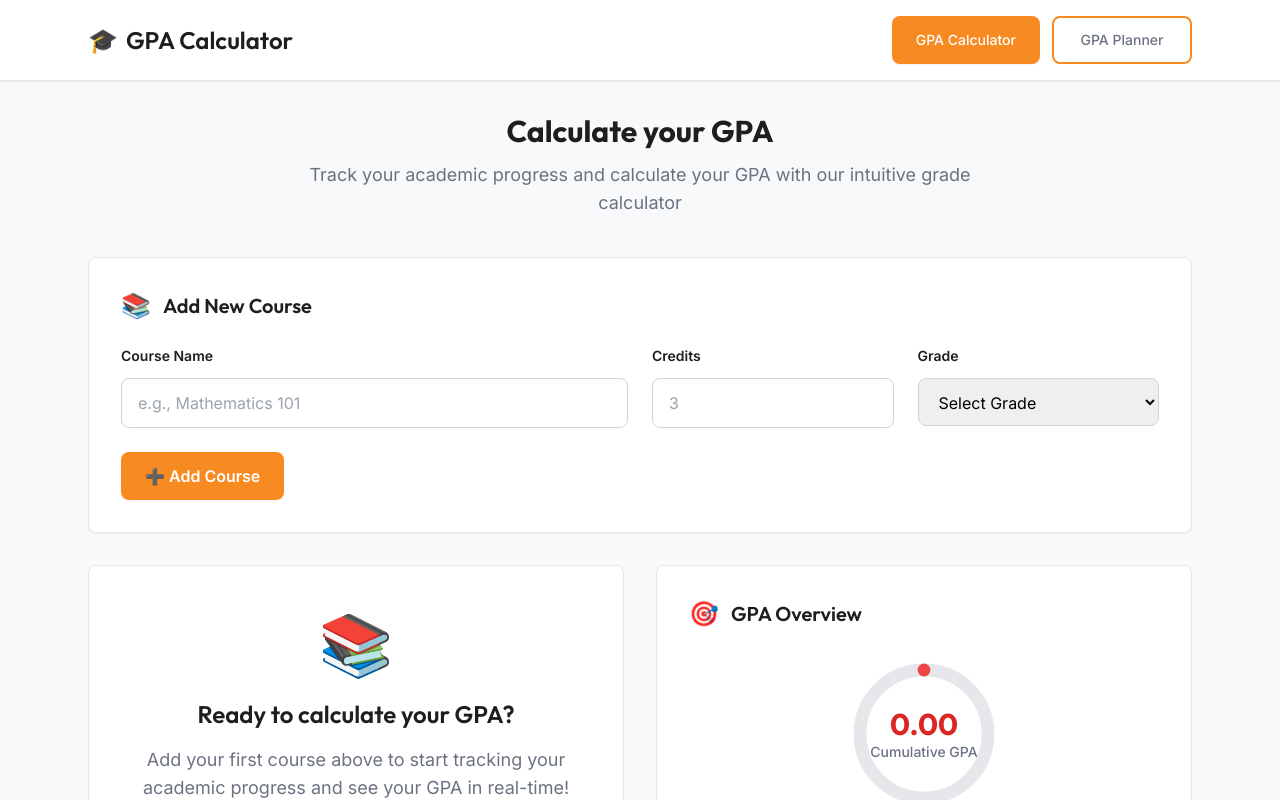
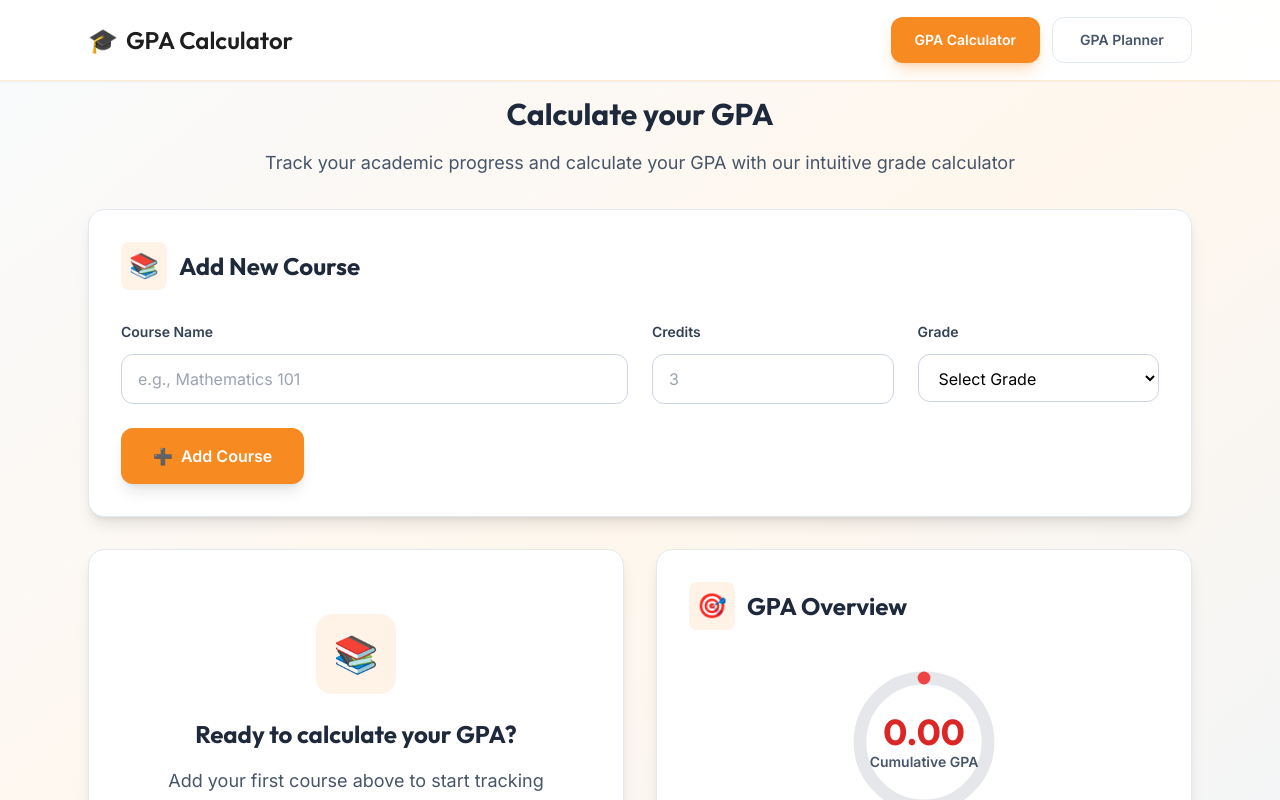
Before and after one commit to Danidu-Muhandiram/GPA-Calculator, a React (Create React App) app: page / in a window 1280 px wide. Shown: the top 800 px of the page. Built offline with nearby package versions, Linux system fonts and the light colour scheme.

Commit message:
enhance UI with gradient backgrounds, animations, improve button styles

```diff
--- a/src/App.tsx
+++ b/src/App.tsx
@@ -6,9 +6,9 @@ function App() {
   const [activeTab, setActiveTab] = useState('calculator'); // track which tab is active
 
   return (
-    <div className="min-h-screen bg-background">
+    <div className="min-h-screen bg-gradient-to-br from-slate-50 via-orange-50 to-slate-100">
       {/* Navigation bar */}
-      <nav className="bg-white shadow-sm border-b border-gray-200">
+      <nav className="bg-white/95 backdrop-blur-md shadow-sm border-b border-orange-200/50 fixed top-0 left-0 right-0 z-50">
         <div className="max-w-6xl mx-auto px-6">
           <div className="flex justify-between items-center h-20">
             <div className="flex items-center">
@@ -23,20 +23,20 @@ function App() {
             <div className="flex space-x-3">
               <button
                 onClick={() => setActiveTab('calculator')}
-                className={`px-6 py-3 rounded-lg text-sm font-medium transition-all duration-200 min-w-[140px] ${
+                className={`px-6 py-3 rounded-xl text-sm font-semibold transition-all duration-300 min-w-[140px] ${
                   activeTab === 'calculator'
-                    ? 'bg-primary text-white shadow-sm'
-                    : 'text-text-secondary hover:text-text hover:bg-gray-100'
+                    ? 'bg-primary text-white shadow-lg shadow-primary/25 hover:shadow-xl hover:shadow-primary/30 transform hover:scale-105'
+                    : 'text-slate-600 hover:text-primary hover:bg-orange-50 border border-slate-200 hover:border-primary/30'
                 }`}
               >
                 GPA Calculator
               </button>
               <button
                 onClick={() => setActiveTab('planner')}
-                className={`px-6 py-3 rounded-lg text-sm font-medium transition-all duration-200 min-w-[140px] border-2 ${
+                className={`px-6 py-3 rounded-xl text-sm font-semibold transition-all duration-300 min-w-[140px] ${
                   activeTab === 'planner'
-                    ? 'bg-primary text-white shadow-sm border-primary'
-                    : 'text-text-secondary hover:text-text hover:bg-gray-100 border-primary'
+                    ? 'bg-primary text-white shadow-lg shadow-primary/25 hover:shadow-xl hover:shadow-primary/30 transform hover:scale-105'
+                    : 'text-slate-600 hover:text-primary hover:bg-orange-50 border border-slate-200 hover:border-primary/30'
                 }`}
               >
                 GPA Planner
@@ -47,12 +47,13 @@ function App() {
       </nav>
 
       {/* Main content area */}
-      <main className="max-w-6xl mx-auto py-8 px-6">
+      <main className="max-w-6xl mx-auto py-8 px-6 pt-24">
         {activeTab === 'calculator' && (
           <div>
-            <div className="text-center mb-10">
-              <h2 className="text-3xl font-bold text-text mb-3 font-display">Calculate your GPA</h2>
-              <p className="text-lg text-text-secondary max-w-2xl mx-auto">
+            <div className="text-center mb-8 relative">
+              <div className="absolute inset-0 bg-gradient-to-r from-primary/10 to-orange-200/20 rounded-3xl blur-3xl -z-10"></div>
+              <h2 className="text-3xl font-bold text-slate-800 mb-4 font-display">Calculate your GPA</h2>
+              <p className="text-lg text-slate-600 mx-auto leading-relaxed whitespace-nowrap max-w-none">
                 Track your academic progress and calculate your GPA with our intuitive grade calculator
               </p>
             </div>
@@ -64,13 +65,13 @@ function App() {
         {activeTab === 'planner' && (
           <div>
             <div className="text-center mb-10">
-              <h2 className="text-3xl font-bold text-text mb-3">Plan your GPA</h2>
-              <p className="text-lg text-text-secondary max-w-2xl mx-auto">
+              <h2 className="text-4xl font-bold text-slate-800 mb-4 font-display">Plan your GPA</h2>
+              <p className="text-xl text-slate-600 max-w-2xl mx-auto leading-relaxed">
                 Plan your future grades to reach your target GPA
               </p>
             </div>
             {/* GPA Planner component will go here */}
-            <div className="bg-white rounded-lg shadow-sm border border-gray-200 p-12 text-center">
+            <div className="bg-white rounded-2xl shadow-lg border border-slate-200 p-16 text-center">
               <div className="text-6xl mb-4">📈</div>
               <h3 className="text-xl font-semibold text-text mb-2">GPA Planner Coming Soon</h3>
               <p className="text-text-secondary">Advanced planning features are in development!</p>
--- a/src/components/GpaCalculator.tsx
+++ b/src/components/GpaCalculator.tsx
@@ -86,18 +86,20 @@ const GpaCalculator: React.FC = () => {
   };
 
   return (
-    <div className="space-y-8">
-      {/* Full Width Add Course Form */}
-      <div className="bg-white rounded-lg shadow-sm border border-gray-200 p-8">
-        <div className="flex items-center gap-3 mb-6">
-          <span className="text-2xl">📚</span>
-          <h3 className="text-xl font-semibold text-text font-display">Add New Course</h3>
+    <div className="space-y-8 animate-fade-in">
+      {/* Add Course Form */}
+      <div className="bg-white rounded-2xl shadow-lg border border-slate-200 p-8 animate-slide-up">
+        <div className="flex items-center gap-3 mb-8">
+          <div className="p-2 bg-primary/10 rounded-lg">
+            <span className="text-2xl">📚</span>
+          </div>
+          <h3 className="text-2xl font-bold text-slate-800 font-display">Add New Course</h3>
         </div>
 
         <div className="grid grid-cols-1 md:grid-cols-4 gap-6">
           {/* Module Name Input */}
           <div className="md:col-span-2">
-            <label className="block text-sm font-semibold text-text mb-3">
+            <label className="block text-sm font-semibold text-slate-700 mb-3">
               Course Name
             </label>
             <input
@@ -105,13 +107,13 @@ const GpaCalculator: React.FC = () => {
               value={currentModule.name}
               onChange={(e) => handleInputChange('name', e.target.value)}
               placeholder="e.g., Mathematics 101"
-              className="w-full px-4 py-3 border border-gray-300 rounded-lg focus:outline-none focus:ring-2 focus:ring-primary/20 focus:border-primary transition-all duration-200"
+              className="w-full px-4 py-3 border border-slate-300 rounded-xl focus:outline-none focus:ring-2 focus:ring-primary/20 focus:border-primary transition-all duration-200 bg-white hover:border-slate-400"
             />
           </div>
 
           {/* Credits Input */}
           <div>
-            <label className="block text-sm font-semibold text-text mb-3">
+            <label className="block text-sm font-semibold text-slate-700 mb-3">
               Credits
             </label>
             <input
@@ -121,19 +123,19 @@ const GpaCalculator: React.FC = () => {
               placeholder="3"
               min="1"
               max="10"
-              className="w-full px-4 py-3 border border-gray-300 rounded-lg focus:outline-none focus:ring-2 focus:ring-primary/20 focus:border-primary transition-all duration-200"
+              className="w-full px-4 py-3 border border-slate-300 rounded-xl focus:outline-none focus:ring-2 focus:ring-primary/20 focus:border-primary transition-all duration-200 bg-white hover:border-slate-400"
             />
           </div>
 
           {/* Grade Select */}
           <div>
-            <label className="block text-sm font-semibold text-text mb-3">
+            <label className="block text-sm font-semibold text-slate-700 mb-3">
               Grade
             </label>
             <select
               value={currentModule.grade}
               onChange={(e) => handleInputChange('grade', e.target.value)}
-              className="w-full px-4 py-3 border border-gray-300 rounded-lg focus:outline-none focus:ring-2 focus:ring-primary/20 focus:border-primary transition-all duration-200"
+              className="w-full px-4 py-3 border border-slate-300 rounded-xl focus:outline-none focus:ring-2 focus:ring-primary/20 focus:border-primary transition-all duration-200 bg-white hover:border-slate-400"
             >
               <option value="">Select Grade</option>
               <option value="A+">A+ (4.0)</option>
@@ -156,9 +158,10 @@ const GpaCalculator: React.FC = () => {
         <div className="mt-6">
           <button
             onClick={addModule}
-            className="bg-primary text-white px-6 py-3 rounded-lg hover:bg-primary/90 transition-all duration-200 font-semibold shadow-sm hover:shadow-md"
+            className="bg-primary text-white px-8 py-4 rounded-xl hover:bg-primary/90 transition-all duration-300 font-semibold shadow-lg hover:shadow-xl transform hover:scale-105 flex items-center gap-2"
           >
-            ➕ Add Course
+            <span>➕</span>
+            Add Course
           </button>
         </div>
       </div>
@@ -167,13 +170,15 @@ const GpaCalculator: React.FC = () => {
       <div className="grid grid-cols-1 lg:grid-cols-2 gap-8">
         {/* Empty State */}
         {modules.length === 0 && (
-          <div className="bg-white rounded-lg shadow-sm border border-gray-200 p-12 text-center">
-            <div className="text-6xl mb-6">📚</div>
-            <h3 className="text-2xl font-semibold text-text mb-4 font-display">Ready to calculate your GPA?</h3>
-            <p className="text-lg text-text-secondary mb-8 max-w-2xl mx-auto">
+          <div className="bg-white rounded-2xl shadow-lg border border-slate-200 p-16 text-center animate-scale-in">
+            <div className="w-20 h-20 bg-primary/10 rounded-2xl flex items-center justify-center mx-auto mb-6">
+              <span className="text-4xl">📚</span>
+            </div>
+            <h3 className="text-2xl font-bold text-slate-800 mb-4 font-display">Ready to calculate your GPA?</h3>
+            <p className="text-lg text-slate-600 mb-8 max-w-2xl mx-auto leading-relaxed">
               Add your first course above to start tracking your academic progress and see your GPA in real-time!
             </p>
-            <div className="inline-flex items-center gap-2 text-primary font-medium bg-primary/10 px-4 py-2 rounded-lg">
+            <div className="inline-flex items-center gap-2 text-primary font-semibold bg-primary/10 px-6 py-3 rounded-xl border border-primary/20">
               <span>⬆️</span>
               <span>Start by adding a course above</span>
             </div>
@@ -182,10 +187,12 @@ const GpaCalculator: React.FC = () => {
 
         {/* Modules Summary */}
         {modules.length > 0 && (
-          <div className="bg-white rounded-lg shadow-sm border border-gray-200 p-8">
-            <div className="flex items-center gap-3 mb-6">
-              <span className="text-2xl">📊</span>
-              <h3 className="text-xl font-semibold text-text font-display">Your Courses</h3>
+          <div className="bg-white rounded-2xl shadow-lg border border-slate-200 p-8">
+            <div className="flex items-center gap-3 mb-8">
+              <div className="p-2 bg-primary/10 rounded-lg">
+                <span className="text-2xl">📊</span>
+              </div>
+              <h3 className="text-2xl font-bold text-slate-800 font-display">Your Courses</h3>
             </div>
 
             <div className="space-y-4">
@@ -193,27 +200,27 @@ const GpaCalculator: React.FC = () => {
                 const gradePoint = getGradePoint(module.grade);
                 const getGradeColor = (grade: string) => {
                   const point = getGradePoint(grade);
-                  if (point >= 3.7) return 'border-l-green-500 bg-green-50';
-                  if (point >= 3.0) return 'border-l-primary bg-orange-50';
-                  if (point >= 2.0) return 'border-l-yellow-500 bg-yellow-50';
-                  return 'border-l-red-500 bg-red-50';
+                  if (point >= 3.7) return 'border-l-green-500 bg-green-50/50';
+                  if (point >= 3.0) return 'border-l-primary bg-orange-50/50';
+                  if (point >= 2.0) return 'border-l-orange-400 bg-orange-100/50';
+                  return 'border-l-red-400 bg-red-50/50';
                 };
 
                 return (
-                  <div key={module.id} className={`flex items-center justify-between p-4 rounded-lg border-l-4 ${getGradeColor(module.grade)} hover:shadow-sm transition-all duration-200`}>
+                  <div key={module.id} className={`flex items-center justify-between p-5 rounded-xl border-l-4 ${getGradeColor(module.grade)} hover:shadow-lg transition-all duration-300 transform hover:scale-[1.01]`}>
                     <div className="flex-1">
                       <div className="flex items-center gap-3 mb-1">
-                        <h4 className="font-semibold text-text">{module.name}</h4>
+                        <h4 className="font-semibold text-slate-800">{module.name}</h4>
                         <span className={`px-2 py-1 rounded-full text-xs font-semibold ${
-                          gradePoint >= 3.7 ? 'bg-green-500 text-white' :
-                          gradePoint >= 3.0 ? 'bg-primary text-white' :
-                          gradePoint >= 2.0 ? 'bg-yellow-500 text-white' :
-                          'bg-red-500 text-white'
+                          gradePoint >= 3.7 ? 'bg-gradient-to-r from-green-500 to-emerald-500 text-white shadow-lg' :
+                          gradePoint >= 3.0 ? 'bg-gradient-to-r from-primary to-orange-600 text-white shadow-lg' :
+                          gradePoint >= 2.0 ? 'bg-gradient-to-r from-orange-400 to-orange-500 text-white shadow-lg' :
+                          'bg-gradient-to-r from-red-500 to-red-600 text-white shadow-lg'
                         }`}>
                           {module.grade}
                         </span>
                       </div>
-                      <div className="flex items-center gap-3 text-sm text-text-secondary">
+                      <div className="flex items-center gap-3 text-sm text-slate-600">
                         <span>{module.credits} credits</span>
                         <span>•</span>
                         <span>{gradePoint.toFixed(1)} GPA points</span>
@@ -221,7 +228,7 @@ const GpaCalculator: React.FC = () => {
                     </div>
                     <button
                       onClick={() => removeModule(module.id)}
-                      className="text-text-secondary hover:text-red-600 hover:bg-red-50 p-2 rounded-lg transition-all duration-200"
+                      className="text-slate-500 hover:text-red-600 hover:bg-red-50 p-3 rounded-xl transition-all duration-300"
                     >
                       🗑️
                     </button>
@@ -233,10 +240,12 @@ const GpaCalculator: React.FC = () => {
         )}
 
         {/* GPA Circular Progress */}
-        <div className="bg-white rounded-lg shadow-sm border border-gray-200 p-8">
-          <div className="flex items-center gap-3 mb-6">
-            <span className="text-2xl">🎯</span>
-            <h3 className="text-xl font-semibold text-text font-display">GPA Overview</h3>
+        <div className="bg-white rounded-2xl shadow-lg border border-slate-200 p-8 animate-scale-in">
+          <div className="flex items-center gap-3 mb-8">
+            <div className="p-2 bg-primary/10 rounded-lg">
+              <span className="text-2xl">🎯</span>
+            </div>
+            <h3 className="text-2xl font-bold text-slate-800 font-display">GPA Overview</h3>
           </div>
 
           <div className="flex flex-col items-center">
@@ -272,42 +281,42 @@ const GpaCalculator: React.FC = () => {
               </svg>
               {/* Center Content */}
               <div className="absolute inset-0 flex flex-col items-center justify-center">
-                <div className={`text-3xl font-bold font-display ${
+                <div className={`text-4xl font-bold font-display ${
                   calculateGPA() >= 3.7 ? 'text-green-600' :
                   calculateGPA() >= 3.0 ? 'text-primary' :
-                  calculateGPA() >= 2.0 ? 'text-yellow-600' :
+                  calculateGPA() >= 2.0 ? 'text-orange-600' :
                   'text-red-600'
                 }`}>
                   {modules.length > 0 ? calculateGPA().toFixed(2) : '0.00'}
                 </div>
-                <div className="text-sm font-medium text-text-secondary">Cumulative GPA</div>
+                <div className="text-sm font-semibold text-slate-600">Cumulative GPA</div>
               </div>
             </div>
 
             {/* GPA Range */}
             <div className="flex justify-between w-full max-w-40 mb-6">
-              <span className="text-sm text-text-secondary">0.0</span>
-              <span className="text-sm text-text-secondary">4.0</span>
+              <span className="text-sm text-slate-500">0.0</span>
+              <span className="text-sm text-slate-500">4.0</span>
             </div>
 
             {/* Summary Stats */}
             {modules.length > 0 && (
               <div className="grid grid-cols-3 gap-4 w-full">
-                <div className="bg-gray-50 rounded-lg p-3 text-center">
-                  <div className="text-lg font-bold text-text">{modules.length}</div>
-                  <div className="text-xs font-medium text-text-secondary">Courses</div>
+                <div className="bg-slate-50 rounded-xl p-4 text-center hover:shadow-lg transition-all duration-300 border border-slate-200">
+                  <div className="text-xl font-bold text-slate-800">{modules.length}</div>
+                  <div className="text-sm font-medium text-slate-600">Courses</div>
                 </div>
-                <div className="bg-gray-50 rounded-lg p-3 text-center">
-                  <div className="text-lg font-bold text-text">
+                <div className="bg-slate-50 rounded-xl p-4 text-center hover:shadow-lg transition-all duration-300 border border-slate-200">
+                  <div className="text-xl font-bold text-slate-800">
                     {modules.reduce((sum, module) => sum + module.credits, 0)}
                   </div>
-                  <div className="text-xs font-medium text-text-secondary">Credits</div>
+                  <div className="text-sm font-medium text-slate-600">Credits</div>
                 </div>
-                <div className="bg-gray-50 rounded-lg p-3 text-center">
-                  <div className="text-lg font-bold text-text">
+                <div className="bg-slate-50 rounded-xl p-4 text-center hover:shadow-lg transition-all duration-300 border border-slate-200">
+                  <div className="text-xl font-bold text-slate-800">
                     {modules.length > 0 ? calculateTotalGradePoints().toFixed(1) : '0.0'}
                   </div>
-                  <div className="text-xs font-medium text-text-secondary">Points</div>
+                  <div className="text-sm font-medium text-slate-600">Points</div>
                 </div>
               </div>
             )}
```
Also changed, not shown: tailwind.config.js (+23 -0 lines).
